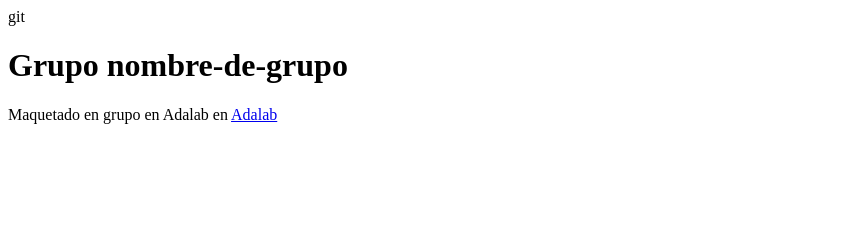
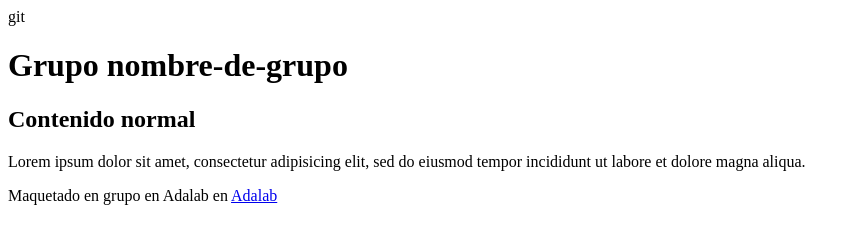
Before and after one commit to Adalab/promo-o-module-1-pair-13, a plain HTML site: page leccion-7-ejercicio-1.html in a window 1280 px wide. Shown: the whole page, without its empty margins (0-860 px from the left). Drawn offline with Linux system fonts and the light colour scheme.

Commit message:
cambios en el contenido

```diff
--- a/leccion-7-ejercicio-1.html
+++ b/leccion-7-ejercicio-1.html
@@ -12,7 +12,14 @@
     </header>
     <main>
         <section class="motivacion"></section>
-        <section class="contenido"></section>
+        <section class="contenido">
+            <section class="contenido">
+                <h2>Contenido normal</h2>
+                <p>
+                    Lorem ipsum dolor sit amet, consectetur adipisicing elit, sed do eiusmod tempor incididunt ut labore et dolore magna aliqua.
+                </p>
+            </section>
+        </section>
     </main>
     <footer>
         <p>
```
